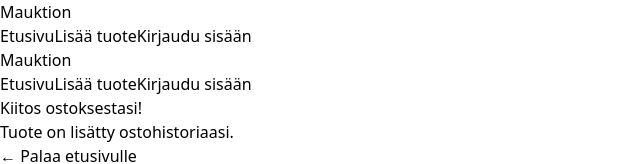
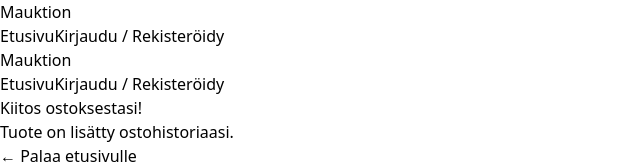
Before and after one commit to ossir1/mauktion-next, a Next.js app: page /confirmation in a window 1280 px wide. Shown: the top 164 px of the page, without its empty margins (0-640 px from the left). Built offline with nearby package versions, Linux system fonts and the light colour scheme.

Commit message:
Update Header.tsx

```diff
--- a/components/Header.tsx
+++ b/components/Header.tsx
@@ -5,23 +5,13 @@ export default function Header() {
   const [username, setUsername] = useState<string | null>(null)
 
   useEffect(() => {
-    const stored = localStorage.getItem('mauktion-username')
-    if (stored) {
-      setUsername(stored)
-    }
+    const stored = localStorage.getItem('mauktion-user')
+    if (stored) setUsername(stored)
   }, [])
 
   const handleLogout = () => {
-    localStorage.removeItem('mauktion-username')
-    setUsername(null)
+    localStorage.removeItem('mauktion-user')
     window.location.href = '/'
-  }
-
-  const handleAddProductClick = (e: React.MouseEvent) => {
-    if (!username) {
-      e.preventDefault()
-      window.location.href = '/login'
-    }
   }
 
   return (
@@ -30,30 +20,21 @@ export default function Header() {
         <Link href="/" className="text-2xl font-bold text-blue-700">
           Mauktion
         </Link>
+
         <nav className="space-x-4">
-          <Link href="/" className="text-gray-700 hover:text-blue-700">
-            Etusivu
-          </Link>
-          <Link href="/add" className="text-gray-700 hover:text-blue-700" onClick={handleAddProductClick}>
-            Lisää tuote
-          </Link>
-          {username && (
+          <Link href="/" className="text-gray-700 hover:text-blue-700">Etusivu</Link>
+
+          {username ? (
             <>
-              <Link href="/my-products" className="text-gray-700 hover:text-blue-700">
-                Omat tuotteet
-              </Link>
-              <Link href="/profile" className="text-gray-700 hover:text-blue-700">
-                Profiili
-              </Link>
+              <span className="text-gray-700">Tervetuloa, {username}</span>
+              <Link href="/my-products" className="text-gray-700 hover:text-blue-700">Omat tuotteet</Link>
+              <Link href="/profile" className="text-gray-700 hover:text-blue-700">Profiili</Link>
+              <Link href="/add" className="text-gray-700 hover:text-blue-700">Lisää tuote</Link>
+              <button onClick={handleLogout} className="text-red-600 hover:underline">Kirjaudu ulos</button>
             </>
-          )}
-          {username ? (
-            <button onClick={handleLogout} className="text-red-600 hover:underline">
-              Kirjaudu ulos ({username})
-            </button>
           ) : (
-            <Link href="/login" className="text-gray-700 hover:text-blue-700">
-              Kirjaudu sisään
+            <Link href="/auth" className="text-gray-700 hover:text-blue-700">
+              Kirjaudu / Rekisteröidy
             </Link>
           )}
         </nav>
```
